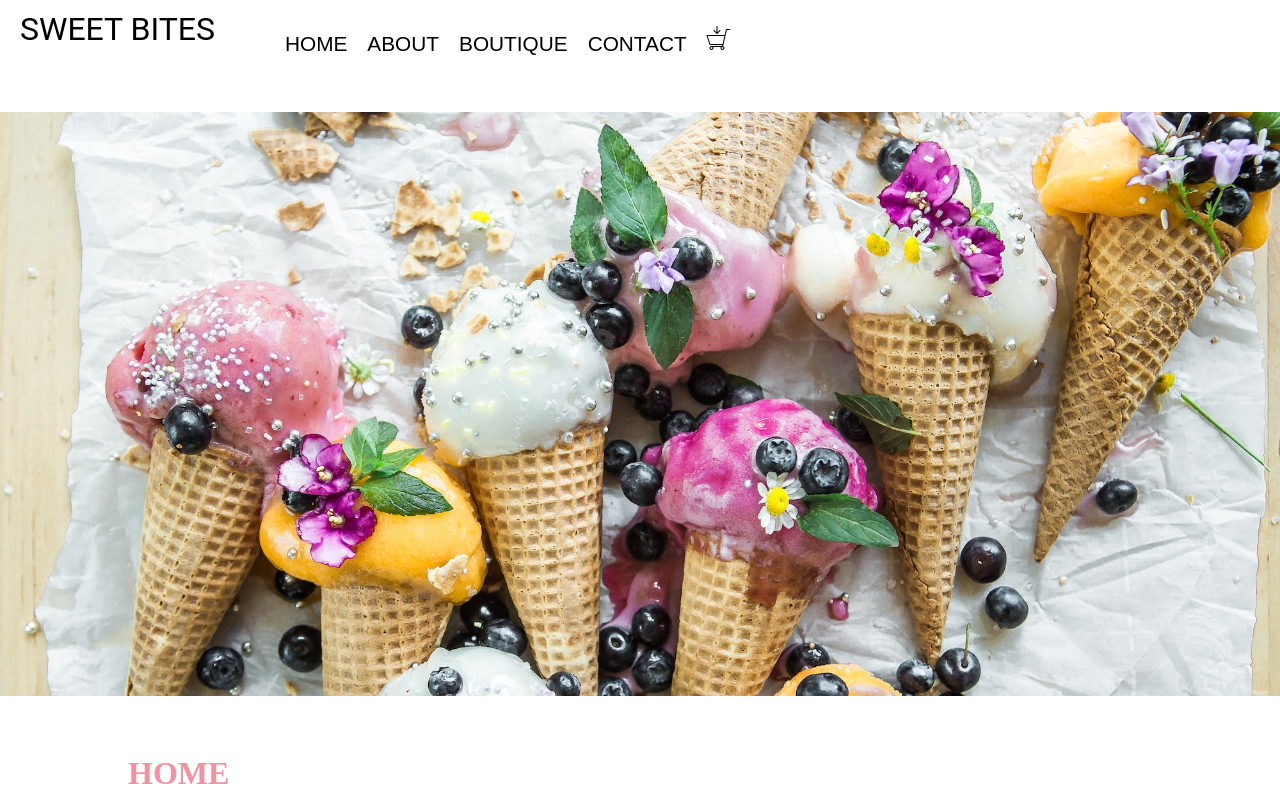
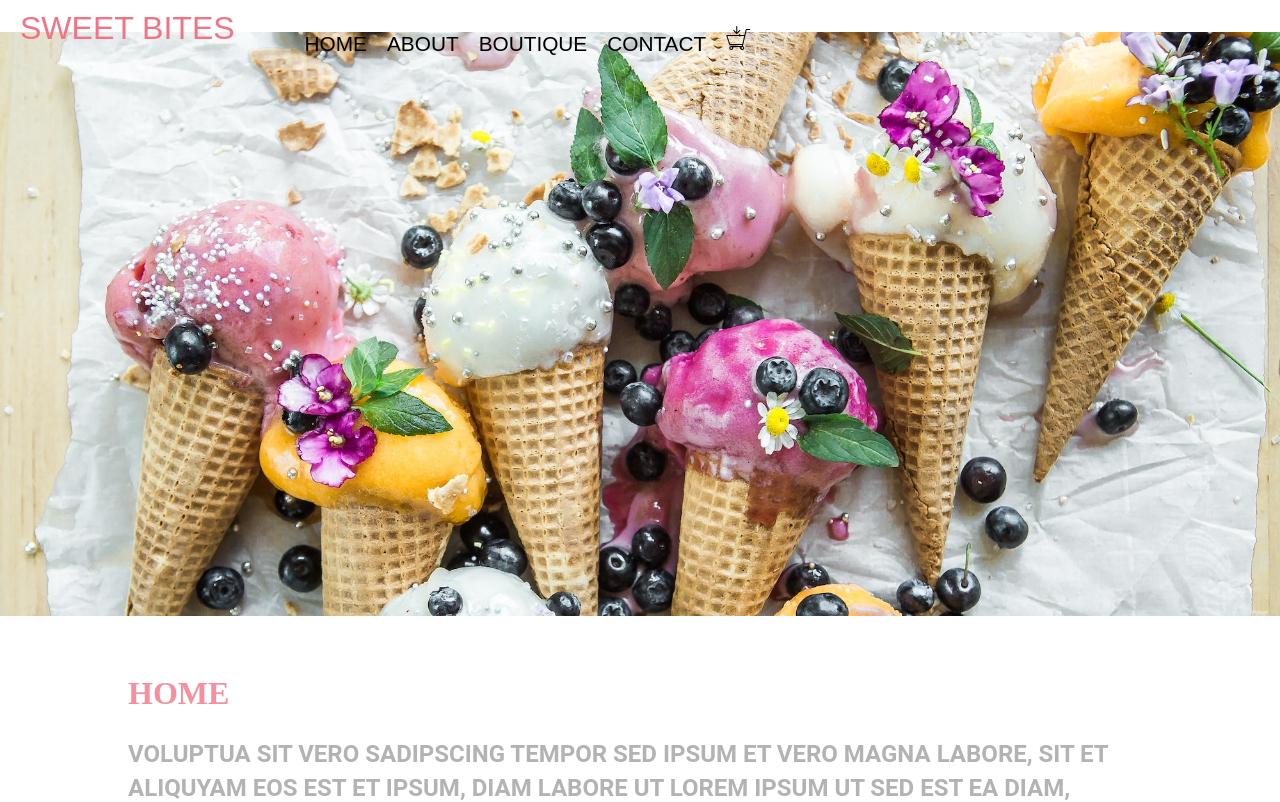
Before and after one commit to helene-andre/SweetBites, a Nuxt app: page / in a window 1280 px wide. Shown: the top 802 px of the page. Built offline with nearby package versions, Linux system fonts and the light colour scheme.

Commit message:
Fix position nav bar.

```diff
--- a/layouts/partials/nav.vue
+++ b/layouts/partials/nav.vue
@@ -1,5 +1,6 @@
 <template lang="pug">
-header.nav-wrapper
+header
+  .nav-wrapper
     nuxt-link.title(to="/") Sweet Bites
     .spacer
     nav
@@ -41,10 +42,17 @@ export default {
 
 <style lang="scss">
 .nav-wrapper {
+  width: 100%;
+  height: 15%;
+  position: fixed;
+  top: 0;
+  left: 0;
   display: flex;
   height: 10vh;
   & .title {
     font-size: 2em;
+    font-family: "Indie Flower", Arial, Helvetica, sans-serif;
+    color: #f37285;
     padding: 10px 20px;
     text-transform: uppercase;
   }
```
Lines whose indentation alone changed are shown as unchanged.
